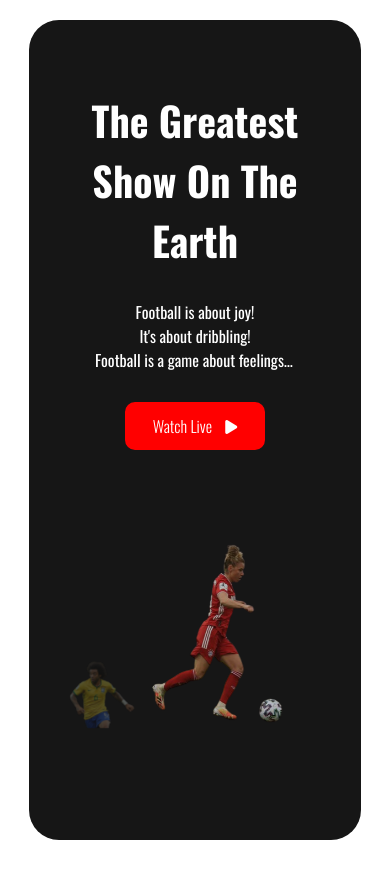
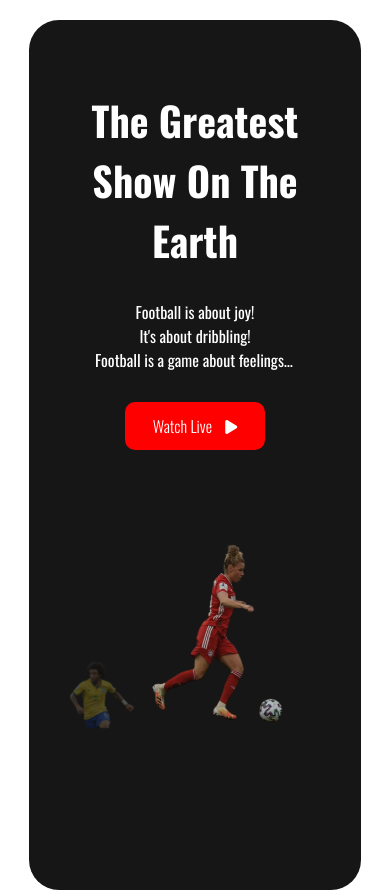
Before and after one commit to sowmitraguho/world-cup, a plain HTML site: page index.html in a window 390 px wide. Shown: the top 890 px of the page. Drawn offline with nearby package versions, Linux system fonts and the light colour scheme.

Commit message:
responsive edited

```diff
--- a/media.css
+++ b/media.css
@@ -90,7 +90,7 @@
     }
 }
 
-@media only screen and (max-width: 599px) {
+@media only screen and (max-width: 599.99px) {
 
     .top-banner {
         width: 80%;
@@ -138,7 +138,7 @@
 
     .top-right {
         text-align: center;
-        min-height: 300px;
+        min-height: 350px;
     }
 
     .top-right img {
```
